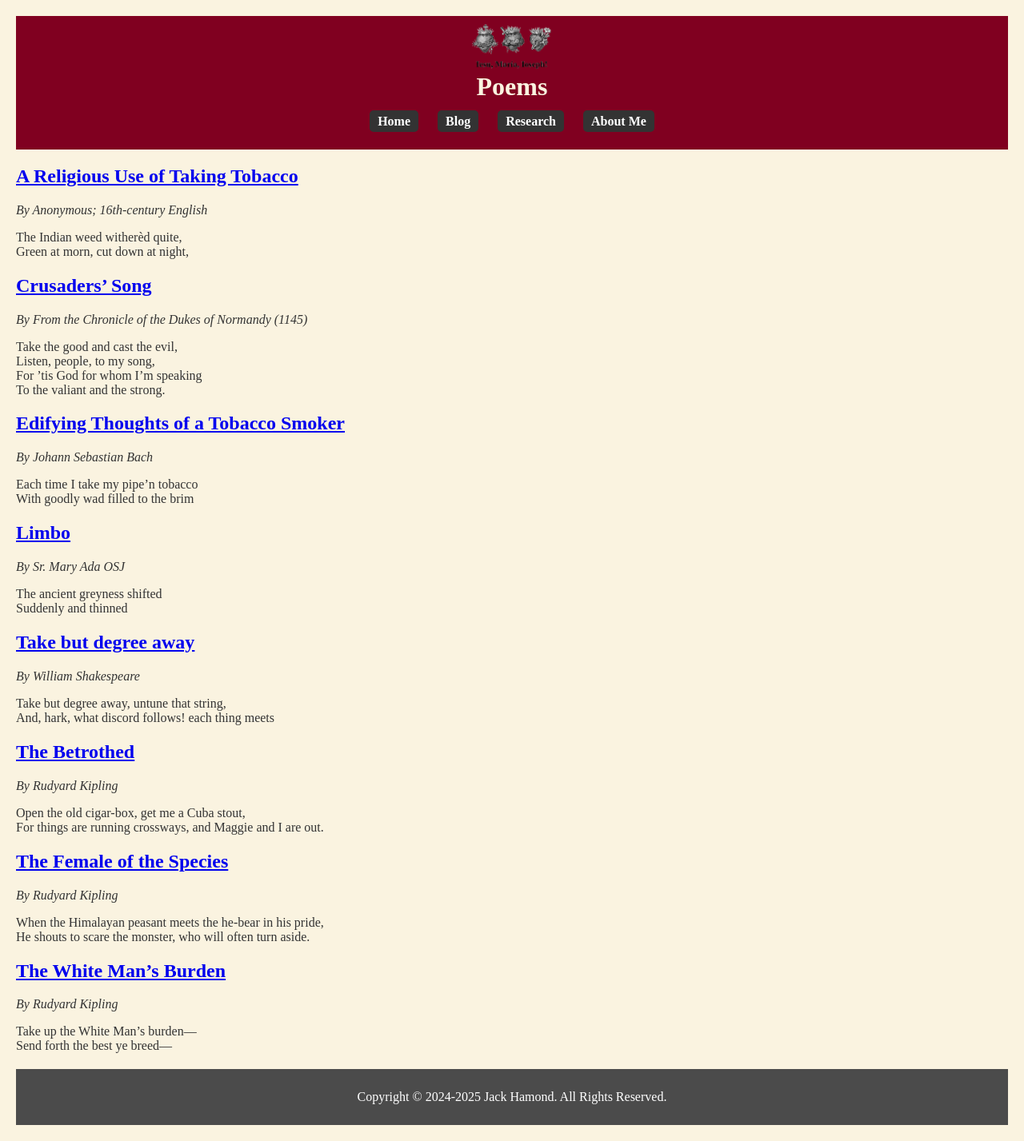
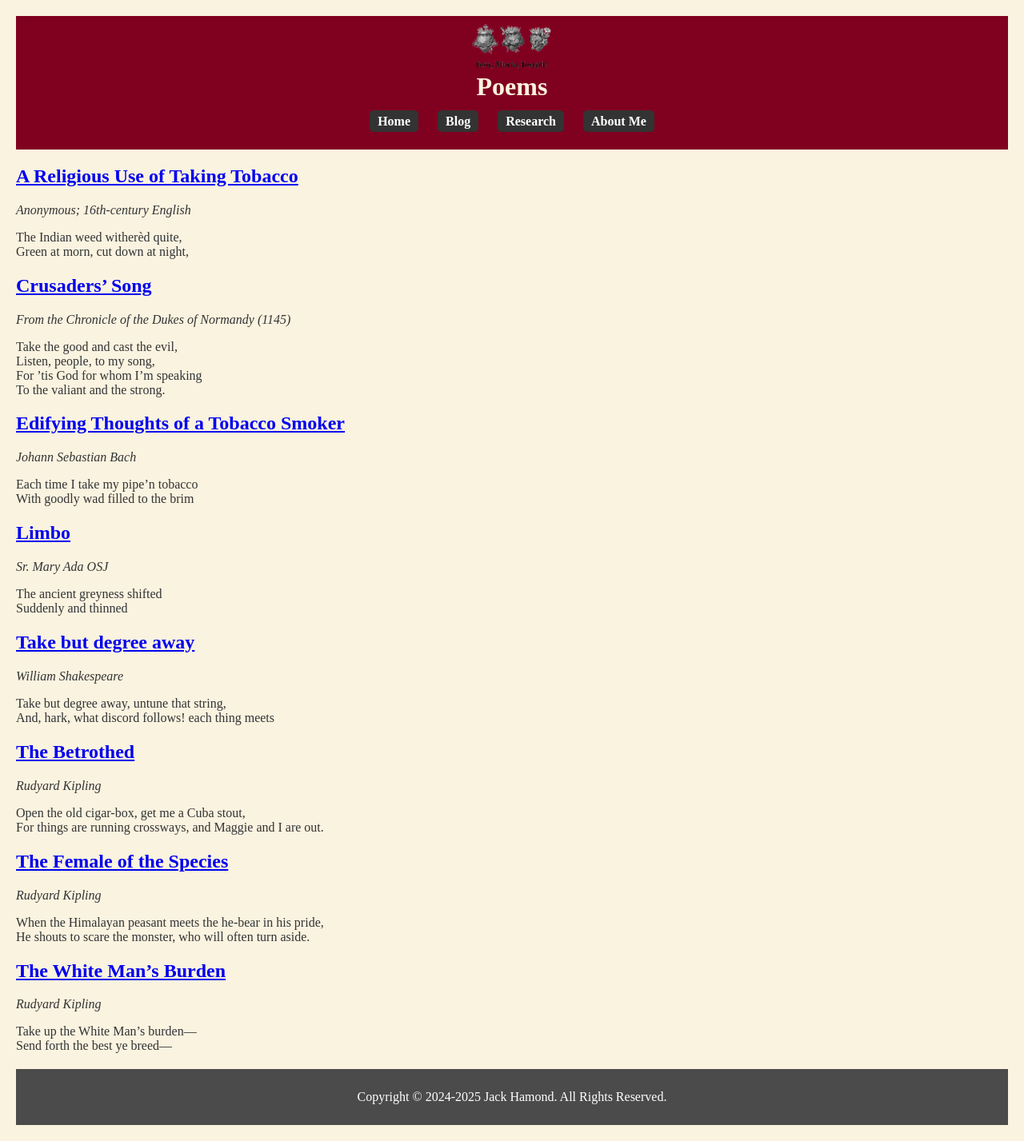
Before and after one commit to jackhamond/jackhamond.github.io, a Jekyll site: the page built from indices/poems.md, in a window 1280 px wide. Shown: the whole page at 80% size. Built offline with Jekyll 4.4.1, drawn with Linux system fonts in a browser that asks for light colours.

Commit message:
Update poems.md

```diff
--- a/indices/poems.md
+++ b/indices/poems.md
@@ -9,7 +9,7 @@ permalink: /research/poems
 {% for poem in sorted_poems %}
 ## [{{ poem.title }}]({{ poem.url }})
 
-*By {{ poem.author | default: "Anonymous" }}*
+*{{ poem.author | default: "Anonymous" }}*
 
 {{ poem.excerpt }}
 
```
